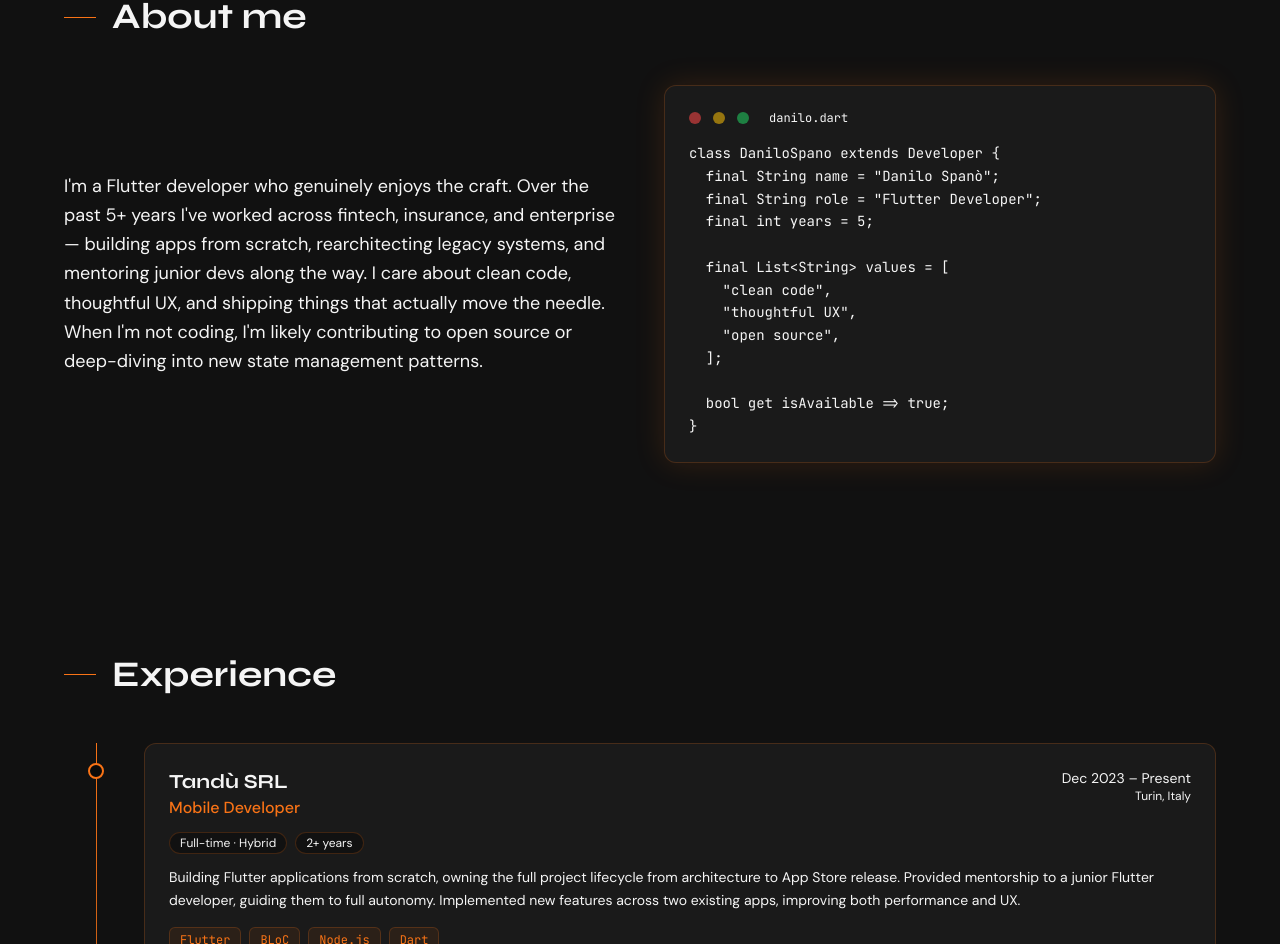
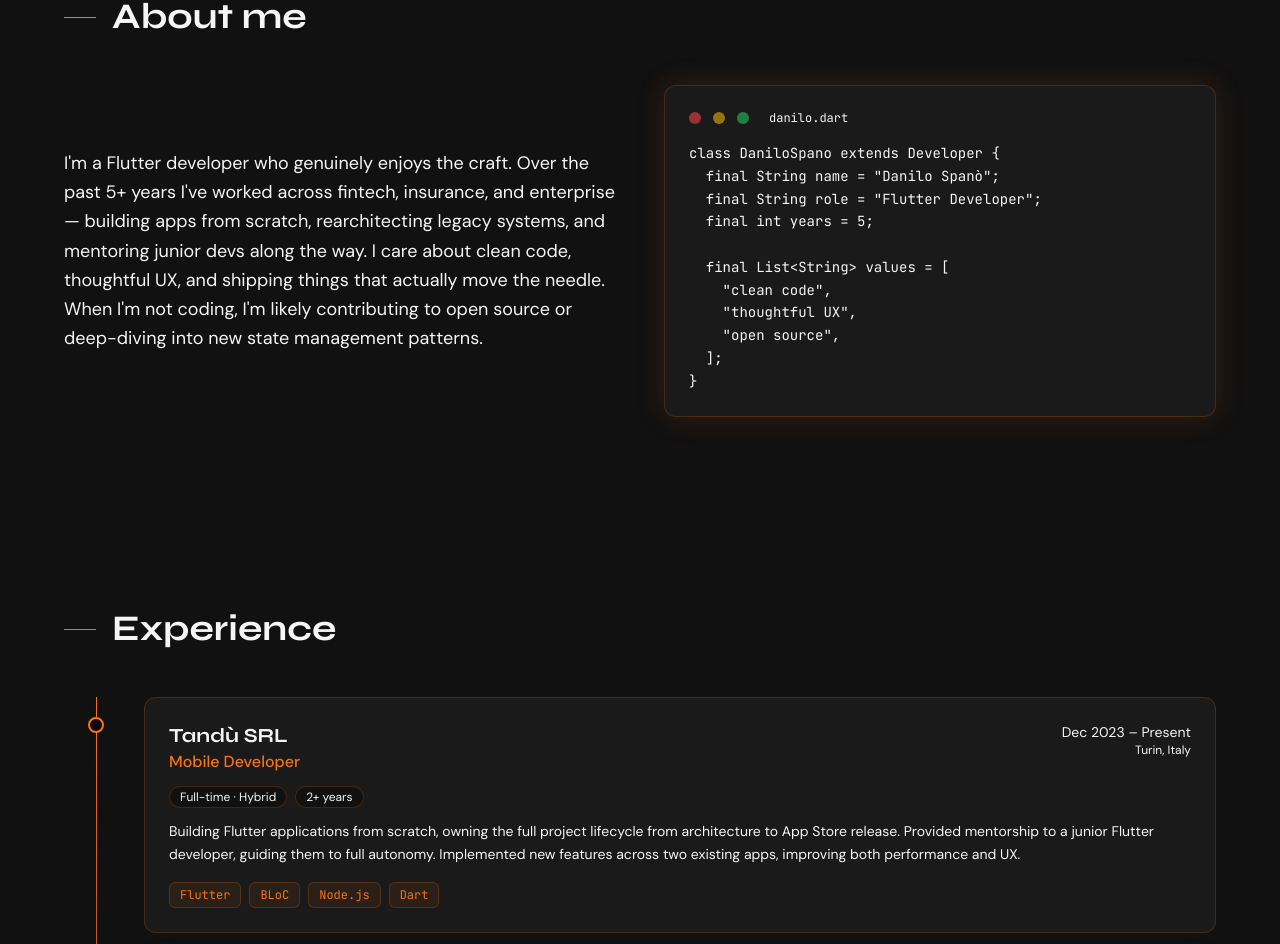
Before and after one commit to Danilospano00/portfolio, a Next.js app: page / in a window 1280 px wide. Shown: the part 1372-2316 px from the top of the page. Built offline with nearby package versions, Linux system fonts and the light colour scheme; no server answers.

Commit message:
fix: remove unused getter from About component

```diff
--- a/components/sections/About.tsx
+++ b/components/sections/About.tsx
@@ -52,8 +52,6 @@ export default function About() {
     "thoughtful UX",
     "open source",
   ];
-
-  bool get isAvailable => true;
 }`}
                 </code>
               </pre>
```
